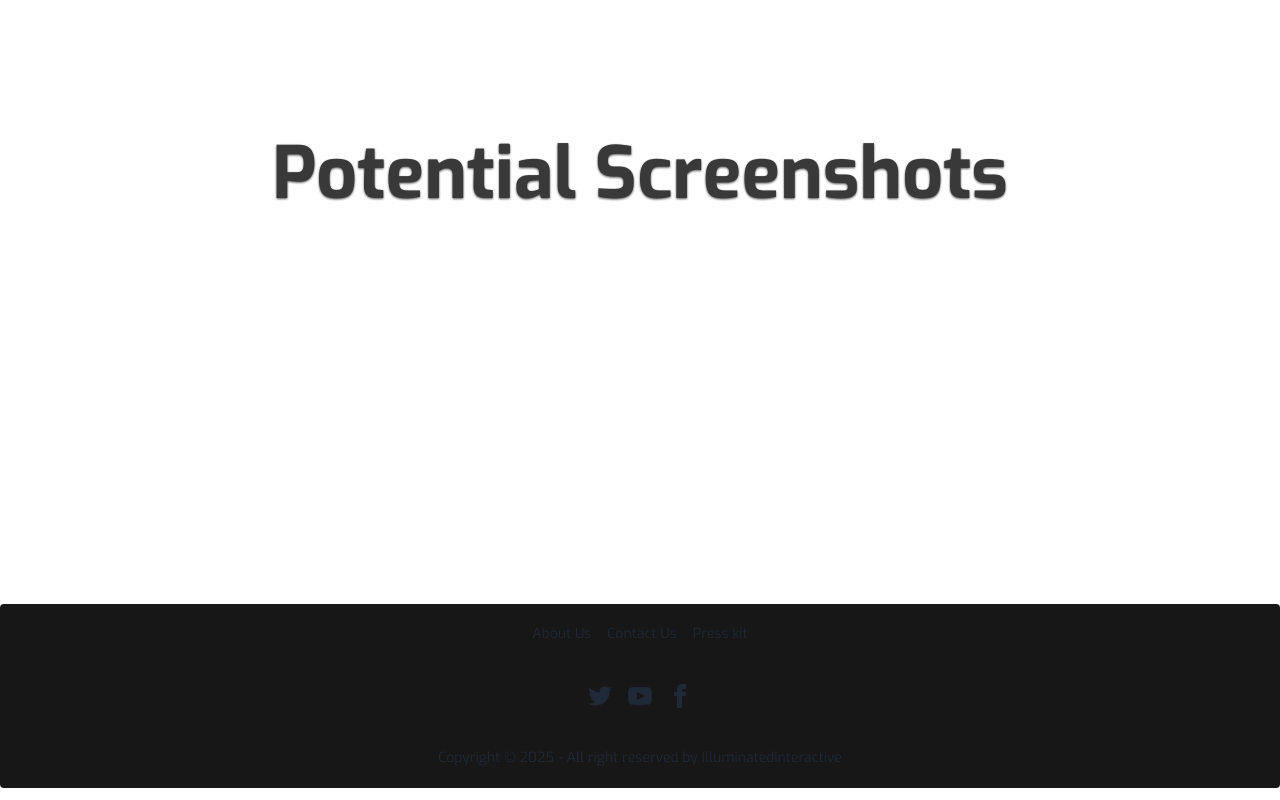
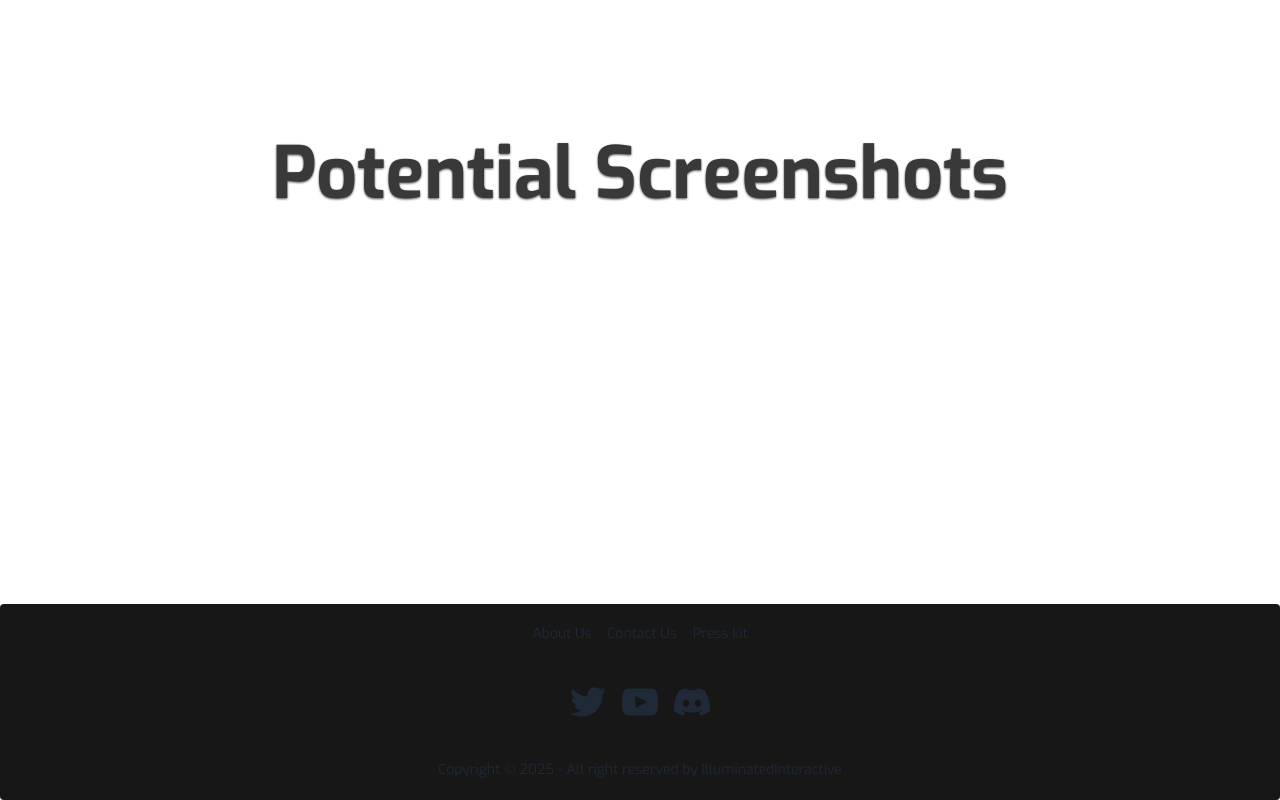
Before and after one commit to Smileatmaxi/illuminatedinteractive.com, a Next.js app: page / in a window 1280 px wide. Shown: the part 1798-2598 px from the top of the page. Built offline with nearby package versions, Linux system fonts and the light colour scheme.

Commit message:
removed facebook icon and added Discord Icon and all links to Social (some with placeholders)

```diff
--- a/app/layout.tsx
+++ b/app/layout.tsx
@@ -35,37 +35,37 @@
             </nav>
             <nav>
                 <div className="grid grid-flow-col gap-4">
-                    <a>
+                    <a href="https://x.com/" target="_blank">
                         <svg
                             xmlns="http://www.w3.org/2000/svg"
-                            width="24"
-                            height="24"
+                            width="36"
+                            height="36"
                             viewBox="0 0 24 24"
                             className="fill-current">
                             <path
                                 d="M24 4.557c-.883.392-1.832.656-2.828.775 1.017-.609 1.798-1.574 2.165-2.724-.951.564-2.005.974-3.127 1.195-.897-.957-2.178-1.555-3.594-1.555-3.179 0-5.515 2.966-4.797 6.045-4.091-.205-7.719-2.165-10.148-5.144-1.29 2.213-.669 5.108 1.523 6.574-.806-.026-1.566-.247-2.229-.616-.054 2.281 1.581 4.415 3.949 4.89-.693.188-1.452.232-2.224.084.626 1.956 2.444 3.379 4.6 3.419-2.07 1.623-4.678 2.348-7.29 2.04 2.179 1.397 4.768 2.212 7.548 2.212 9.142 0 14.307-7.721 13.995-14.646.962-.695 1.797-1.562 2.457-2.549z"></path>
                         </svg>
                     </a>
-                    <a>
+                    <a href="https://www.youtube.com/" target="_blank">
                         <svg
                             xmlns="http://www.w3.org/2000/svg"
-                            width="24"
-                            height="24"
+                            width="36"
+                            height="36"
                             viewBox="0 0 24 24"
                             className="fill-current">
                             <path
                                 d="M19.615 3.184c-3.604-.246-11.631-.245-15.23 0-3.897.266-4.356 2.62-4.385 8.816.029 6.185.484 8.549 4.385 8.816 3.6.245 11.626.246 15.23 0 3.897-.266 4.356-2.62 4.385-8.816-.029-6.185-.484-8.549-4.385-8.816zm-10.615 12.816v-8l8 3.993-8 4.007z"></path>
                         </svg>
                     </a>
-                    <a>
-                        <svg
-                            xmlns="http://www.w3.org/2000/svg"
-                            width="24"
-                            height="24"
-                            viewBox="0 0 24 24"
-                            className="fill-current">
+                    <a href="https://discord.gg/EKAG6CEaRx" target="_blank">
+                        <svg xmlns="http://www.w3.org/2000/svg"
+                             width="36"
+                             height="36"
+                             fill="currentColor"
+                             className="bi bi-discord"
+                             viewBox="0 0 16 16">
                             <path
-                                d="M9 8h-3v4h3v12h5v-12h3.642l.358-4h-4v-1.667c0-.955.192-1.333 1.115-1.333h2.885v-5h-3.808c-3.596 0-5.192 1.583-5.192 4.615v3.385z"></path>
+                                d="M13.545 2.907a13.2 13.2 0 0 0-3.257-1.011.05.05 0 0 0-.052.025c-.141.25-.297.577-.406.833a12.2 12.2 0 0 0-3.658 0 8 8 0 0 0-.412-.833.05.05 0 0 0-.052-.025c-1.125.194-2.22.534-3.257 1.011a.04.04 0 0 0-.021.018C.356 6.024-.213 9.047.066 12.032q.003.022.021.037a13.3 13.3 0 0 0 3.995 2.02.05.05 0 0 0 .056-.019q.463-.63.818-1.329a.05.05 0 0 0-.01-.059l-.018-.011a9 9 0 0 1-1.248-.595.05.05 0 0 1-.02-.066l.015-.019q.127-.095.248-.195a.05.05 0 0 1 .051-.007c2.619 1.196 5.454 1.196 8.041 0a.05.05 0 0 1 .053.007q.121.1.248.195a.05.05 0 0 1-.004.085 8 8 0 0 1-1.249.594.05.05 0 0 0-.03.03.05.05 0 0 0 .003.041c.24.465.515.909.817 1.329a.05.05 0 0 0 .056.019 13.2 13.2 0 0 0 4.001-2.02.05.05 0 0 0 .021-.037c.334-3.451-.559-6.449-2.366-9.106a.03.03 0 0 0-.02-.019m-8.198 7.307c-.789 0-1.438-.724-1.438-1.612s.637-1.613 1.438-1.613c.807 0 1.45.73 1.438 1.613 0 .888-.637 1.612-1.438 1.612m5.316 0c-.788 0-1.438-.724-1.438-1.612s.637-1.613 1.438-1.613c.807 0 1.451.73 1.438 1.613 0 .888-.631 1.612-1.438 1.612"/>
                         </svg>
                     </a>
                 </div>
```
